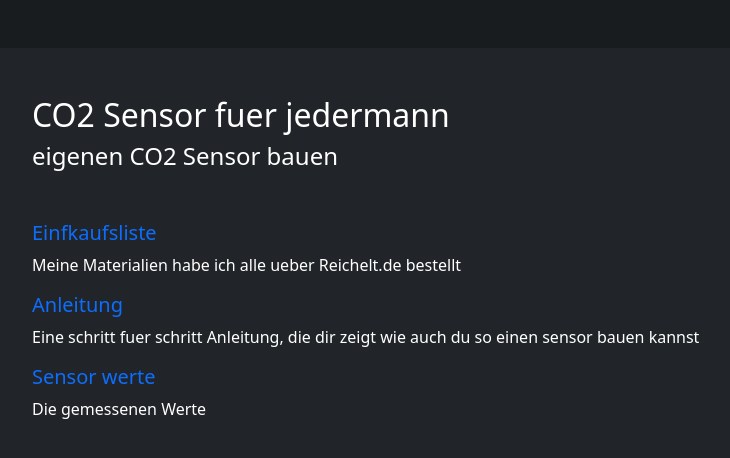
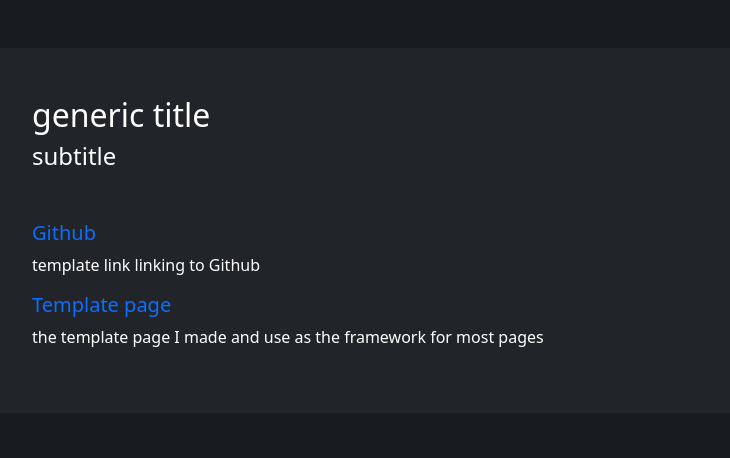
Before and after one commit to QHive/qhive.github.io, a plain HTML site: page index.html in a window 1280 px wide. Shown: the whole page, without its empty margins (86-816 px from the left). Drawn offline with nearby package versions, Linux system fonts and the light colour scheme.

Commit message:
changes to the title and other elements to make the page fit the project

```diff
--- a/index.html
+++ b/index.html
@@ -38,16 +38,14 @@
 </style>
 <body style="background: #191c1f">
     <div class="container p-5 my-5 bg-dark text-white">
-        <h2>CO2 Sensor fuer jedermann</h2>
-        <h4>eigenen CO2 Sensor bauen</h4>
+        <h2>generic title</h2>
+        <h4>subtitle</h4>
 
         <div id="topics">
-            <a href="http://reichelt.de"> <h5>Einfkaufsliste</h5> </a>
-            <p>Meine Materialien habe ich alle ueber Reichelt.de bestellt</p>
-            <a href="template.html"> <h5>Anleitung</h5> </a>
-            <p>Eine schritt fuer schritt Anleitung, die dir zeigt wie auch du so einen sensor bauen kannst</p>
-            <a href="http://192.168.178.80/"><h5>Sensor werte</h5></a>
-            <p>Die gemessenen Werte</p>
+            <a href="https://github.com"> <h5>Github</h5> </a>
+            <p>template link linking to Github</p>
+            <a href="template.html"> <h5>Template page</h5> </a>
+            <p>the template page I made and use as the framework for most pages</p>
         </div>
     </div>
 </body>
```
Also changed, not shown: page2.html (deleted, +0 -14 lines), template.html (+5 -11 lines), 1 other file.
